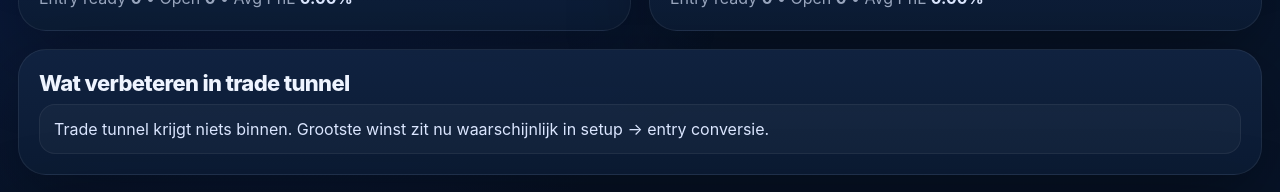
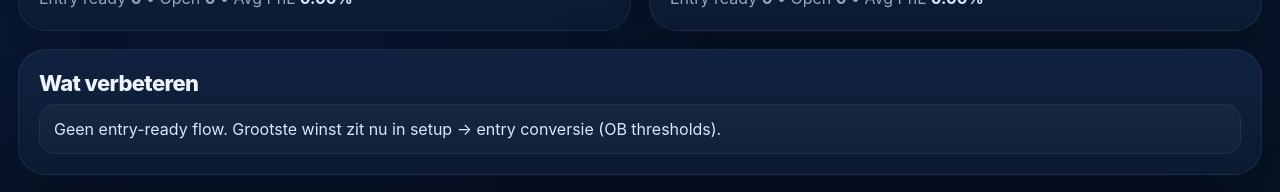
Before and after one commit to franselsimmons/main-funnel-trader, a Next.js app: page /trade in a window 1280 px wide. Shown: the part 255-447 px from the top of the page. Built offline with nearby package versions, Linux system fonts and the light colour scheme; no server answers.

Commit message:
Update trade.js

```diff
--- a/pages/trade.js
+++ b/pages/trade.js
@@ -4,12 +4,10 @@ import Link from "next/link";
 function arr(v) {
   return Array.isArray(v) ? v : [];
 }
-
 function n(v, d = 0) {
   const x = Number(v);
   return Number.isFinite(x) ? x : d;
 }
-
 function fmtPrice(v) {
   const x = n(v, 0);
   if (x >= 1000) return x.toLocaleString(undefined, { maximumFractionDigits: 2 });
@@ -17,18 +15,15 @@ function fmtPrice(v) {
   if (x >= 0.01) return x.toFixed(4);
   return x.toFixed(6);
 }
-
 function pnlClass(v) {
   if (v > 0) return "positive";
   if (v < 0) return "negative";
   return "neutral";
 }
-
 function splitPositionsByMode(positions, mode) {
   return arr(positions).filter((p) => {
     const m = String(p?.mode || "").toLowerCase();
     const side = String(p?.side || "").toUpperCase();
-
     if (m) return m === mode;
     if (mode === "bull") return side === "LONG";
     if (mode === "bear") return side === "SHORT";
@@ -73,13 +68,13 @@ export default function Trade() {
   let improvement = "Trade tunnel oogt gezond op dit snapshot.";
   if (bullEntry + bearEntry > 0 && positions.length === 0) {
     improvement =
-      "Er zijn entry-ready signals maar geen open trades. Kijk naar entry trigger tolerance, live spread reject en websocket execution.";
+      "Er zijn entry-ready signals maar geen open trades. Entry tolerance / live spread reject / websocket execution kunnen te streng zijn.";
   } else if (positions.length > 0 && bullAvgPnl + bearAvgPnl < 0) {
     improvement =
-      "Trades staan gemiddeld negatief. Kijk naar entry timing, SL/TP afstand en of je te laat triggert.";
+      "Trades staan gemiddeld negatief. Check entry timing (te laat), SL/TP afstand en spread reject.";
   } else if (bullEntry === 0 && bearEntry === 0) {
     improvement =
-      "Trade tunnel krijgt niets binnen. Grootste winst zit nu waarschijnlijk in setup → entry conversie.";
+      "Geen entry-ready flow. Grootste winst zit nu in setup → entry conversie (OB thresholds).";
   }
 
   return (
@@ -87,9 +82,7 @@ export default function Trade() {
       <header className="topbar">
         <div className="brandBlock">
           <div className="brandTitle">TRADE TUNNEL</div>
-          <div className="brandMeta">
-            Entry flow, open posities en execution health
-          </div>
+          <div className="brandMeta">Entry flow, open posities en execution health</div>
         </div>
 
         <nav className="navRow">
@@ -107,8 +100,7 @@ export default function Trade() {
             <div className="compareMeta">
               Entry ready <strong>{bullEntry}</strong> • Open <strong>{bullPositions.length}</strong> • Avg PnL{" "}
               <strong className={pnlClass(bullAvgPnl)}>
-                {bullAvgPnl > 0 ? "+" : ""}
-                {bullAvgPnl.toFixed(2)}%
+                {bullAvgPnl > 0 ? "+" : ""}{bullAvgPnl.toFixed(2)}%
               </strong>
             </div>
           </div>
@@ -118,15 +110,14 @@ export default function Trade() {
             <div className="compareMeta">
               Entry ready <strong>{bearEntry}</strong> • Open <strong>{bearPositions.length}</strong> • Avg PnL{" "}
               <strong className={pnlClass(bearAvgPnl)}>
-                {bearAvgPnl > 0 ? "+" : ""}
-                {bearAvgPnl.toFixed(2)}%
+                {bearAvgPnl > 0 ? "+" : ""}{bearAvgPnl.toFixed(2)}%
               </strong>
             </div>
           </div>
         </div>
 
         <section className="analysisSection">
-          <div className="analysisSectionTitle">Wat verbeteren in trade tunnel</div>
+          <div className="analysisSectionTitle">Wat verbeteren</div>
           <div className="adviceBox">
             <div className="adviceItem">{improvement}</div>
           </div>
@@ -134,13 +125,11 @@ export default function Trade() {
 
         <section className="analysisSection">
           <div className="analysisSectionTitle">Open posities</div>
-
           <div className="tradeCardList">
             {!positions.length && <div className="emptyState">Geen open posities</div>}
 
             {positions.map((p, idx) => {
               const pnl = n(p?.pnlPct ?? p?.pnl, 0);
-
               return (
                 <div className="tradeRow" key={`${p.symbol || "pos"}-${idx}`}>
                   <div>
@@ -157,8 +146,7 @@ export default function Trade() {
                   </div>
 
                   <div className={`tradePnl ${pnlClass(pnl)}`}>
-                    {pnl > 0 ? "+" : ""}
-                    {pnl.toFixed(2)}%
+                    {pnl > 0 ? "+" : ""}{pnl.toFixed(2)}%
                   </div>
                 </div>
               );
```
